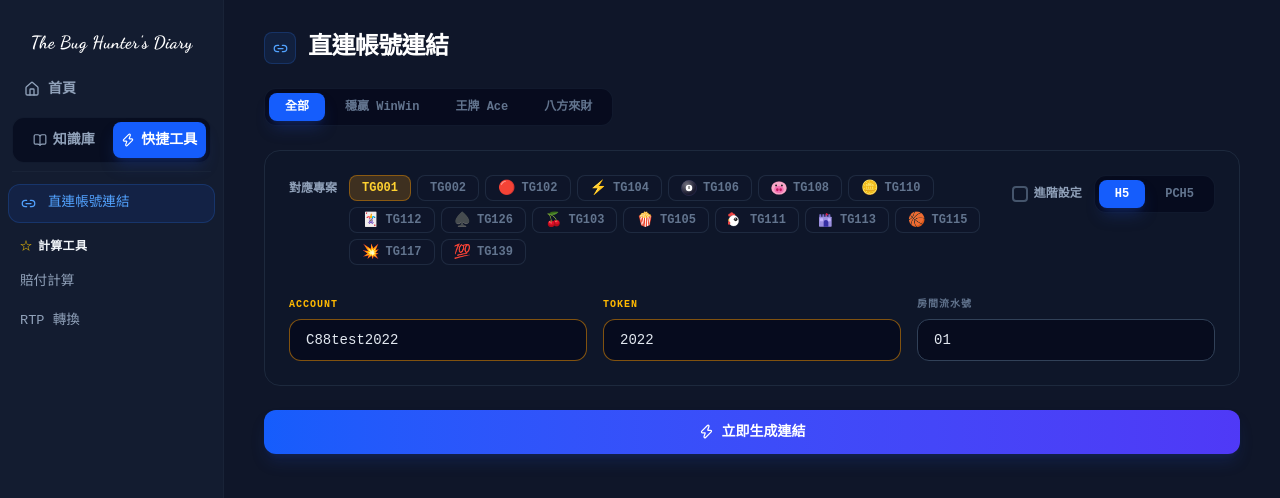
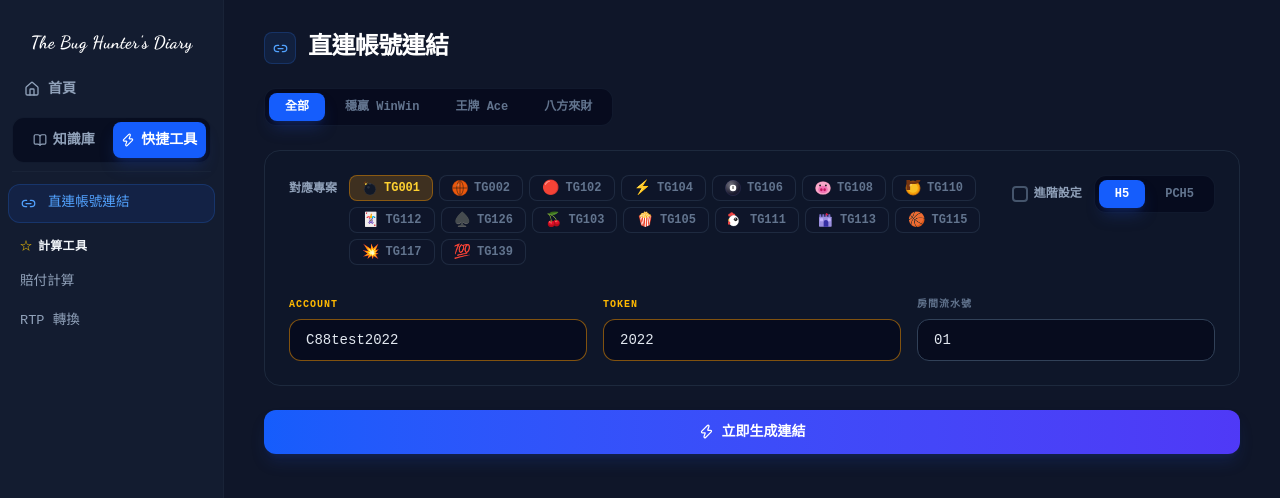
Before and after one commit to cloud52321/QA, a Next.js app: page / in a window 1280 px wide. Both pictures are taken after a click on the button "快捷工具". Shown: the top 498 px of the page. Built offline with nearby package versions, Linux system fonts and the light colour scheme.

Commit message:
Add files via upload

```diff
--- a/src/app/LLMWiki.tsx
+++ b/src/app/LLMWiki.tsx
@@ -56,7 +56,7 @@ const LLMWiki: React.FC = () => {
   const currentStudioProjects = studioGroups.find(s => s.studio === selectedStudio)?.projects ?? [];
 
   const PROJECT_ICON: Record<string, string> = {
-    TG102: '🔴', TG104: '⚡', TG110: '🪙', TG112: '🃏', TG114: '🛺',
+    TG102: '🔴', TG104: '⚡', TG112: '🃏', TG114: '🛺',
     TG116: '🧙', TG118: '🪙', TG120: '🧙', TG122: '🪙', TG124: '🪙',
     TG126: '♠️', TG128: '🧙', TG130: '🪙',
     TG103: '🍒', TG105: '🍿', TG107: '🧙', TG109: '🎯',
@@ -65,6 +65,38 @@ const LLMWiki: React.FC = () => {
   };
 
   const PROJECT_SVG_ICON: Record<string, React.ReactNode> = {
+    TG001: (
+      <svg width="22" height="22" viewBox="0 0 88 100">
+        <path d="M8,20 C14,4 22,12 18,26" fill="none" stroke="#92400e" strokeWidth="4" strokeLinecap="round"/>
+        <circle cx="18" cy="26" r="5" fill="#fde047"/>
+        <line x1="18" y1="26" x2="26" y2="18" stroke="#fde047" strokeWidth="2" strokeLinecap="round"/>
+        <line x1="18" y1="26" x2="28" y2="28" stroke="#fbbf24" strokeWidth="2" strokeLinecap="round"/>
+        <circle cx="44" cy="58" r="36" fill="#111827" stroke="#374151" strokeWidth="2"/>
+        <circle cx="34" cy="46" r="8" fill="white" opacity="0.1"/>
+        <rect x="38" y="20" width="12" height="8" rx="3" fill="#374151"/>
+      </svg>
+    ),
+    TG002: (
+      <svg width="22" height="22" viewBox="0 0 88 88">
+        <circle cx="44" cy="44" r="42" fill="#ea580c"/>
+        <line x1="44" y1="2" x2="44" y2="86" stroke="#1c1917" strokeWidth="3"/>
+        <line x1="2" y1="44" x2="86" y2="44" stroke="#1c1917" strokeWidth="3"/>
+        <path d="M44,2 C20,16 20,72 44,86" fill="none" stroke="#1c1917" strokeWidth="3"/>
+        <path d="M44,2 C68,16 68,72 44,86" fill="none" stroke="#1c1917" strokeWidth="3"/>
+        <circle cx="44" cy="44" r="42" fill="none" stroke="#c2410c" strokeWidth="2"/>
+        <ellipse cx="32" cy="28" rx="10" ry="6" fill="white" opacity="0.18" transform="rotate(-25,32,28)"/>
+      </svg>
+    ),
+    TG110: (
+      <svg width="22" height="22" viewBox="0 0 88 88">
+        <ellipse cx="48" cy="48" rx="38" ry="38" fill="#92400e" opacity="0.4"/>
+        <circle cx="44" cy="44" r="38" fill="#f59e0b"/>
+        <circle cx="44" cy="44" r="38" fill="none" stroke="#d97706" strokeWidth="4"/>
+        <circle cx="44" cy="44" r="28" fill="#fbbf24" stroke="#f59e0b" strokeWidth="2"/>
+        <text x="45" y="56" textAnchor="middle" fontFamily="Arial Black, sans-serif" fontSize="140" fontWeight="900" fill="#78350f">₱</text>
+        <ellipse cx="30" cy="28" rx="10" ry="6" fill="white" opacity="0.25" transform="rotate(-35,30,28)"/>
+      </svg>
+    ),
     TG106: (
       <svg width="22" height="22" viewBox="0 0 88 88">
         <defs>
--- a/src/app/LinkGenerator.tsx
+++ b/src/app/LinkGenerator.tsx
@@ -40,7 +40,7 @@ const CopyGoButtons: React.FC<{ url: string }> = ({ url }) => {
 // ─── LinkGenerator ────────────────────────────────────────────────────────────
 
 const PROJECT_ICON: Record<string, string> = {
-  TG102: '🔴', TG104: '⚡', TG110: '🪙', TG112: '🃏', TG114: '🛺',
+  TG102: '🔴', TG104: '⚡', TG112: '🃏', TG114: '🛺',
   TG116: '🧙', TG118: '🪙', TG120: '🧙', TG122: '🪙', TG124: '🪙',
   TG126: '♠️', TG128: '🧙', TG130: '🪙',
   TG103: '🍒', TG105: '🍿', TG107: '🧙', TG109: '🎯',
@@ -49,6 +49,38 @@ const PROJECT_ICON: Record<string, string> = {
 };
 
 const PROJECT_SVG_ICON: Record<string, React.ReactNode> = {
+  TG001: (
+    <svg width="16" height="16" viewBox="0 0 88 100">
+      <path d="M8,20 C14,4 22,12 18,26" fill="none" stroke="#92400e" strokeWidth="4" strokeLinecap="round"/>
+      <circle cx="18" cy="26" r="5" fill="#fde047"/>
+      <line x1="18" y1="26" x2="26" y2="18" stroke="#fde047" strokeWidth="2" strokeLinecap="round"/>
+      <line x1="18" y1="26" x2="28" y2="28" stroke="#fbbf24" strokeWidth="2" strokeLinecap="round"/>
+      <circle cx="44" cy="58" r="36" fill="#111827" stroke="#374151" strokeWidth="2"/>
+      <circle cx="34" cy="46" r="8" fill="white" opacity="0.1"/>
+      <rect x="38" y="20" width="12" height="8" rx="3" fill="#374151"/>
+    </svg>
+  ),
+  TG002: (
+    <svg width="16" height="16" viewBox="0 0 88 88">
+      <circle cx="44" cy="44" r="42" fill="#ea580c"/>
+      <line x1="44" y1="2" x2="44" y2="86" stroke="#1c1917" strokeWidth="3"/>
+      <line x1="2" y1="44" x2="86" y2="44" stroke="#1c1917" strokeWidth="3"/>
+      <path d="M44,2 C20,16 20,72 44,86" fill="none" stroke="#1c1917" strokeWidth="3"/>
+      <path d="M44,2 C68,16 68,72 44,86" fill="none" stroke="#1c1917" strokeWidth="3"/>
+      <circle cx="44" cy="44" r="42" fill="none" stroke="#c2410c" strokeWidth="2"/>
+      <ellipse cx="32" cy="28" rx="10" ry="6" fill="white" opacity="0.18" transform="rotate(-25,32,28)"/>
+    </svg>
+  ),
+  TG110: (
+    <svg width="16" height="16" viewBox="0 0 88 88">
+      <ellipse cx="48" cy="48" rx="38" ry="38" fill="#92400e" opacity="0.4"/>
+      <circle cx="44" cy="44" r="38" fill="#f59e0b"/>
+      <circle cx="44" cy="44" r="38" fill="none" stroke="#d97706" strokeWidth="4"/>
+      <circle cx="44" cy="44" r="28" fill="#fbbf24" stroke="#f59e0b" strokeWidth="2"/>
+      <text x="45" y="56" textAnchor="middle" fontFamily="Arial Black, sans-serif" fontSize="140" fontWeight="900" fill="#78350f">₱</text>
+      <ellipse cx="30" cy="28" rx="10" ry="6" fill="white" opacity="0.25" transform="rotate(-35,30,28)"/>
+    </svg>
+  ),
   TG106: (
     <svg width="16" height="16" viewBox="0 0 88 88">
       <defs><radialGradient id="bs2" cx="35%" cy="30%" r="60%"><stop offset="0%" stopColor="white" stopOpacity="0.4"/><stop offset="100%" stopColor="white" stopOpacity="0"/></radialGradient></defs>
```
